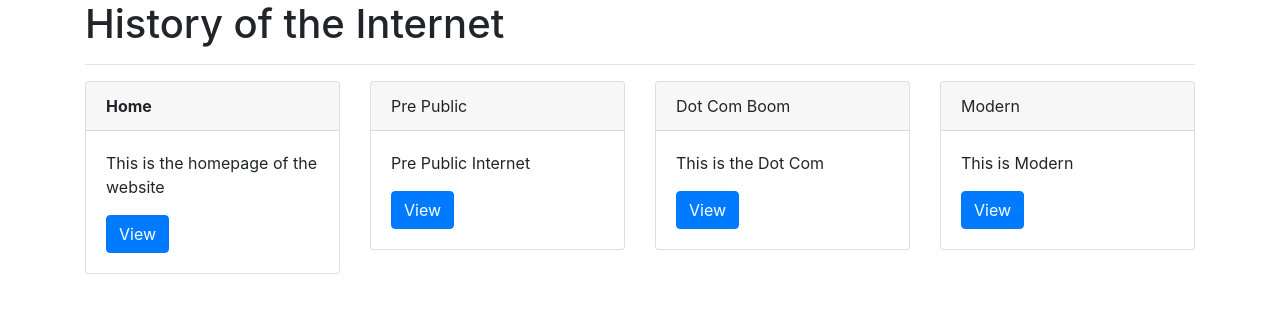
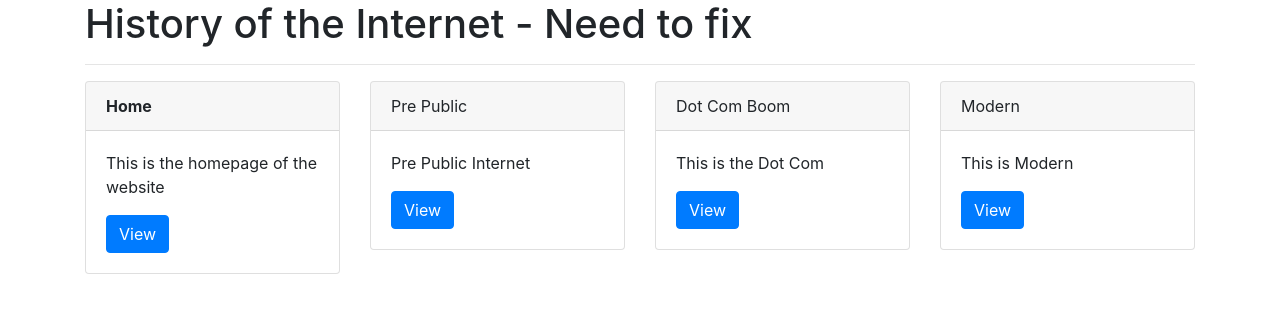
Before and after one commit to kaw393939/HistoryOfInternet, a plain HTML site: page index.html in a window 1280 px wide. Drawn offline with nearby package versions, Linux system fonts and the light colour scheme.

Commit message:
task: github pages trigger

```diff
--- a/index.html
+++ b/index.html
@@ -14,7 +14,7 @@
 <body>
 
 <div class="container">
-    <h1>History of the Internet</h1>
+    <h1>History of the Internet - Need to fix</h1>
     <hr>
     <div class="row">
         <div class="col-sm">
```
